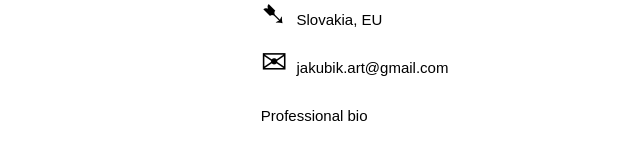
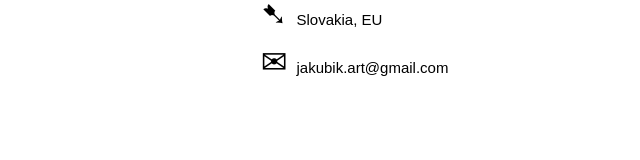
Before and after one commit to kinklure/jakubik.art, a Jekyll site: the page built from contact.html, in a window 1280 px wide. Shown: the part 143-303 px from the top of the page, without its empty margins (0-640 px from the left). Built offline with Jekyll 4.4.1, drawn with Linux system fonts in a browser that asks for light colours.

Commit message:
Update contact.html

```diff
--- a/contact.html
+++ b/contact.html
@@ -13,6 +13,5 @@ layout: default
   document.write('<A href="mailto:' + emailE + '">' + emailE + '</a>')
 </script><NOSCRIPT>Email address protected by JavaScript</NOSCRIPT>
 	<br>
-	<a class="icon" ><a href="https://www.linkedin.com/in/jakubikdesigner/"> Professional bio </a>
     </div>
 </footer>
```
